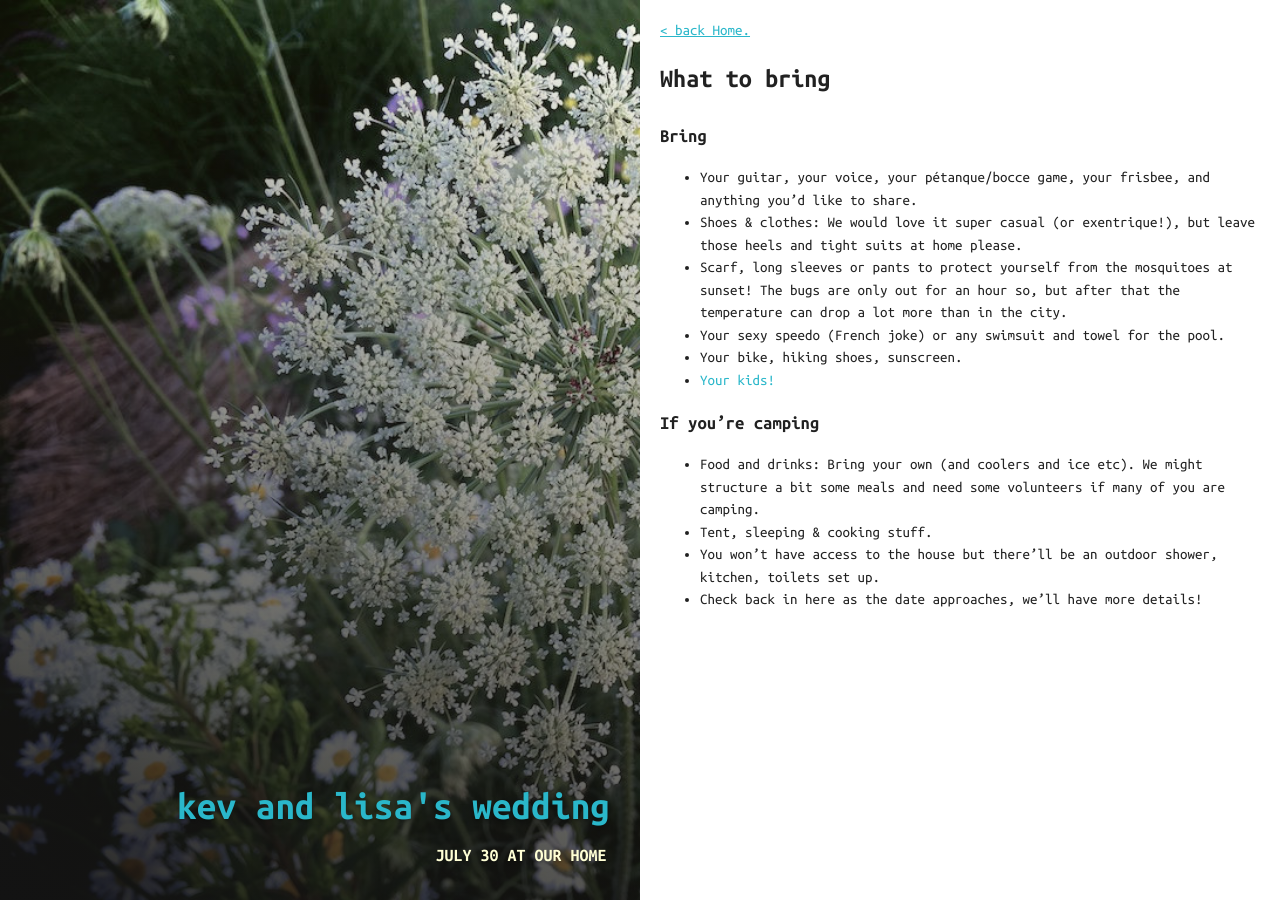
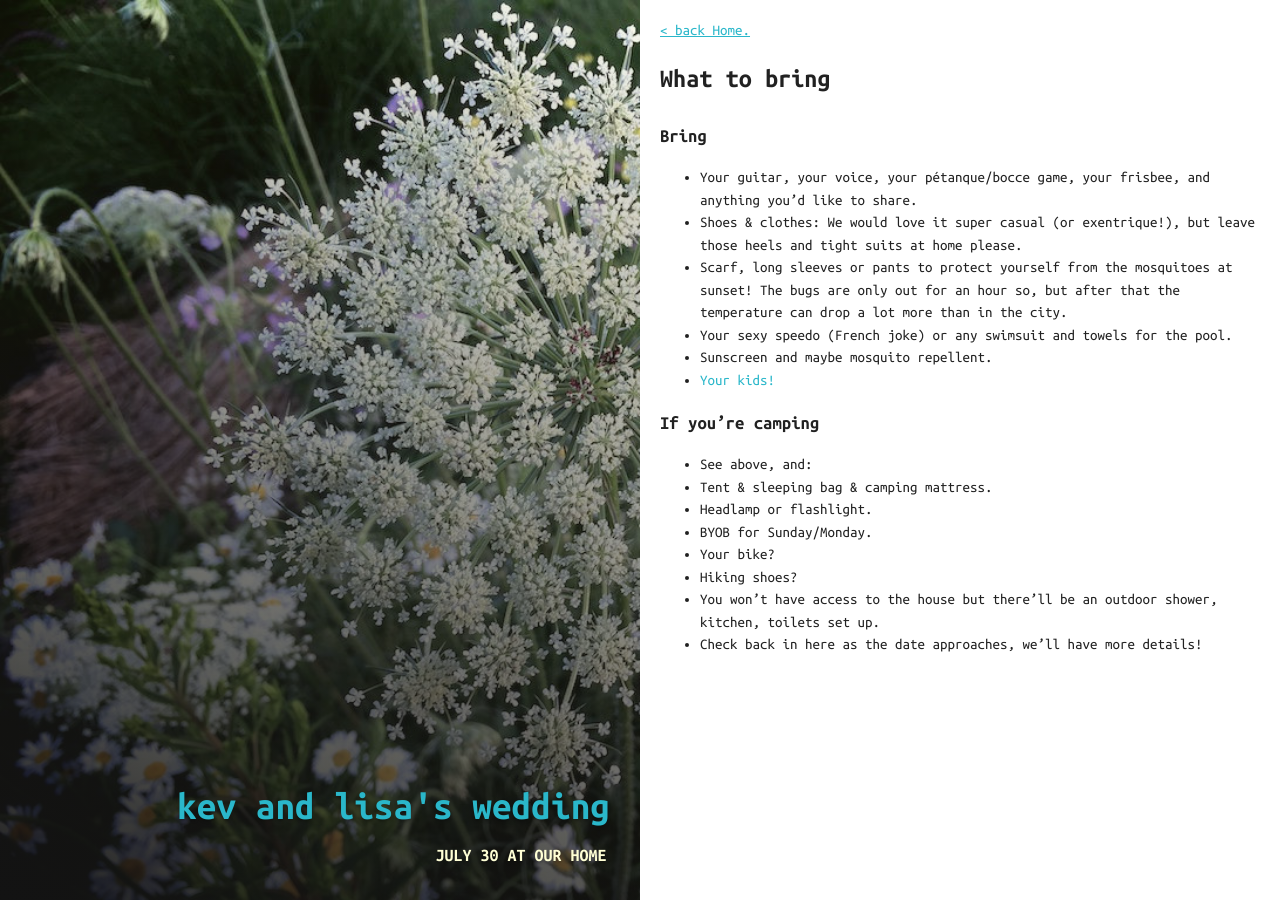
Before and after one commit to kevwalsh/carota, a Jekyll site: the page built from _posts/2015-01-06-what-to-bring.md, in a window 1280 px wide. Built offline with Jekyll 4.4.1, drawn with Linux system fonts in a browser that asks for light colours.

Commit message:
Update 2015-01-06-what-to-bring.md

```diff
--- a/_posts/2015-01-06-what-to-bring.md
+++ b/_posts/2015-01-06-what-to-bring.md
@@ -15,14 +15,17 @@ image:
 * Your guitar, your voice, your pétanque/bocce game, your frisbee, and anything you'd like to share.
 * Shoes & clothes: We would love it super casual (or exentrique!), but leave those heels and tight suits at home please.
 * Scarf, long sleeves or pants to protect yourself from the mosquitoes at sunset!  The bugs are only out for an hour so, but after that the temperature can drop a lot more than in the city.
-* Your sexy speedo (French joke) or any swimsuit and towel for the pool.
-* Your bike, hiking shoes, sunscreen.
+* Your sexy speedo (French joke) or any swimsuit and towels for the pool.
+* Sunscreen and maybe mosquito repellent.
 * [Your kids!](/kids)
-
 
 #### If you're camping
 
-* Food and drinks: Bring your own (and coolers and ice etc). We might structure a bit some meals and need some volunteers if many of you are camping.
-* Tent, sleeping & cooking stuff.
+* See above, and:
+* Tent & sleeping bag & camping mattress.
+* Headlamp or flashlight.
+* BYOB for Sunday/Monday.
+* Your bike?
+* Hiking shoes?
 * You won't have access to the house but there'll be an outdoor shower, kitchen, toilets set up.
 * Check back in here as the date approaches, we'll have more details!
```
